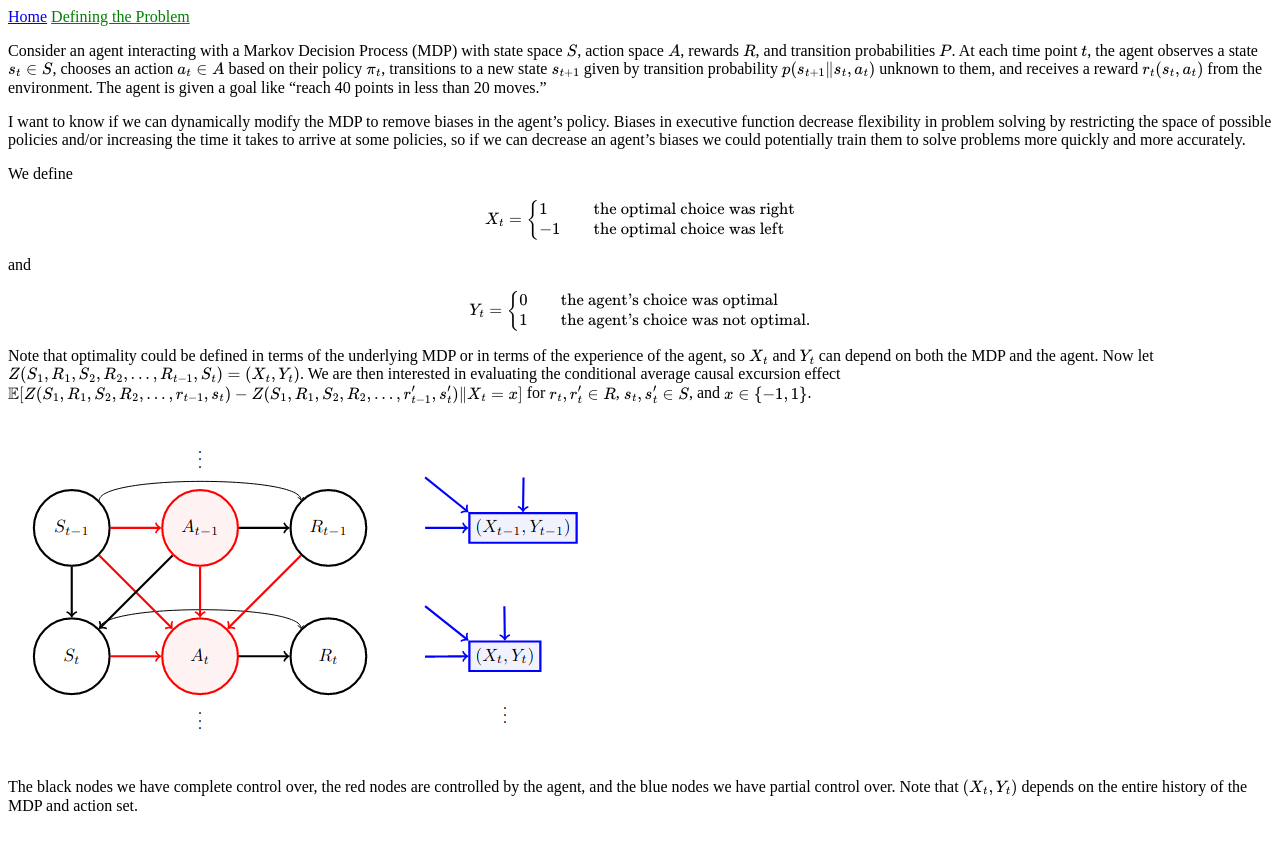
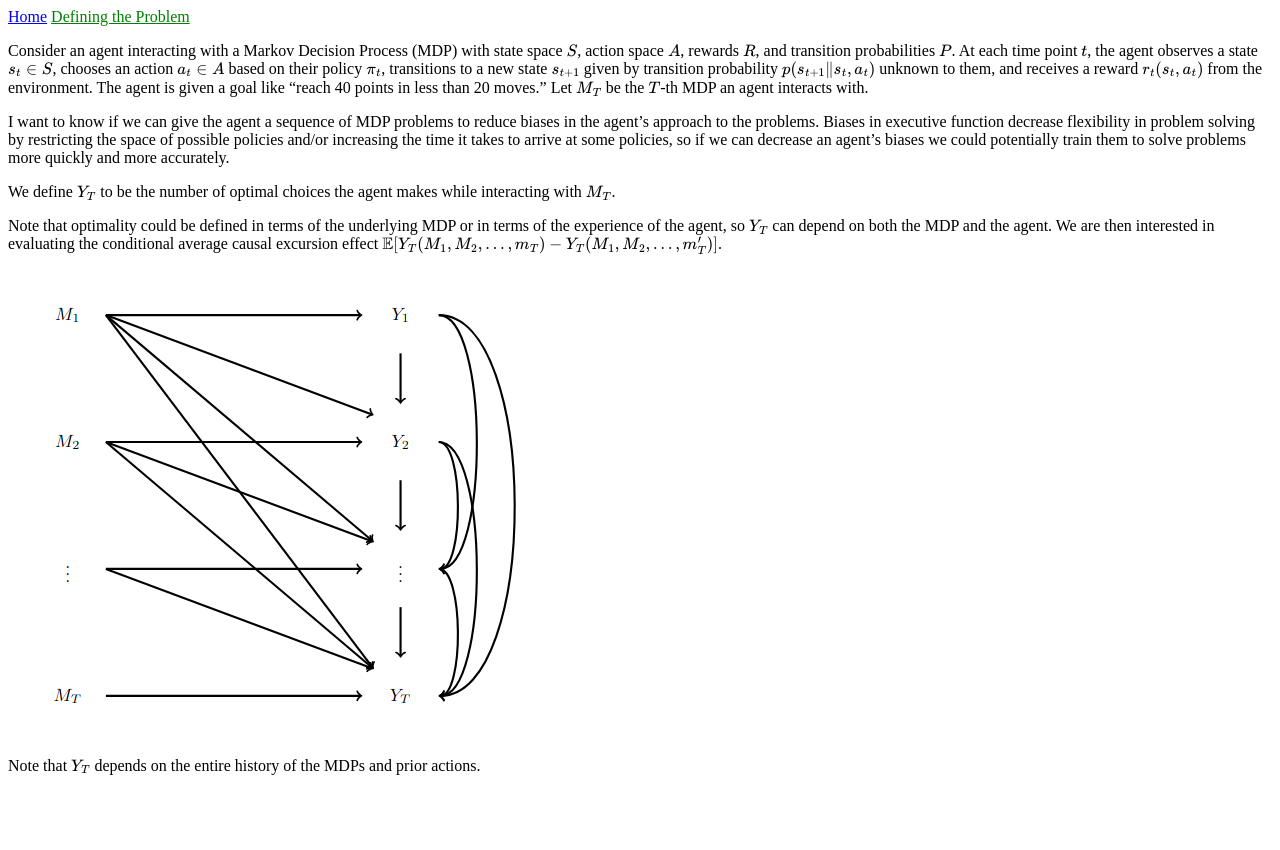
Before and after one commit to HaleyColgate/haleycolgate.github.io, a Jekyll site: the page built from hw2.md, in a window 1280 px wide. Shown: the top 850 px of the page. Built offline with Jekyll 4.4.1, drawn with Linux system fonts in a browser that asks for light colours.

Commit message:
update problem

```diff
--- a/hw2.md
+++ b/hw2.md
@@ -3,21 +3,14 @@ layout: default
 title: Defining the Problem
 ---
 
-Consider an agent interacting with a Markov Decision Process (MDP) with state space $$S$$, action space $$A$$, rewards $$R$$, and transition probabilities $$P$$.  At each time point $$t$$, the agent observes a state $$s_t\in S$$, chooses an action $$a_t\in A$$ based on their policy $$\pi_t$$, transitions to a new state $$s_{t+1}$$ given by transition probability $$p(s_{t+1}\|s_t,a_t)$$ unknown to them, and receives a reward $$r_t(s_{t}, a_{t})$$ from the environment.  The agent is given a goal like "reach 40 points in less than 20 moves."
+Consider an agent interacting with a Markov Decision Process (MDP) with state space $$S$$, action space $$A$$, rewards $$R$$, and transition probabilities $$P$$.  At each time point $$t$$, the agent observes a state $$s_t\in S$$, chooses an action $$a_t\in A$$ based on their policy $$\pi_t$$, transitions to a new state $$s_{t+1}$$ given by transition probability $$p(s_{t+1}\|s_t,a_t)$$ unknown to them, and receives a reward $$r_t(s_{t}, a_{t})$$ from the environment.  The agent is given a goal like "reach 40 points in less than 20 moves." Let $$M_T$$ be the $$T$$-th MDP an agent interacts with.
 
-I want to know if we can dynamically modify the MDP to remove biases in the agent's policy.  Biases in executive function decrease flexibility in problem solving by restricting the space of possible policies and/or increasing the time it takes to arrive at some policies, so if we can decrease an agent's biases we could potentially train them to solve problems more quickly and more accurately.
+I want to know if we can give the agent a sequence of MDP problems to reduce biases in the agent's approach to the problems.  Biases in executive function decrease flexibility in problem solving by restricting the space of possible policies and/or increasing the time it takes to arrive at some policies, so if we can decrease an agent's biases we could potentially train them to solve problems more quickly and more accurately.
 
-We define
+We define $$Y_T$$ to be the number of optimal choices the agent makes while interacting with $$M_T$$.
 
-$$X_t=\begin{cases} 1 && \text{the optimal choice was right} \\ -1 && \text{the optimal choice was left} \end{cases}$$
+Note that optimality could be defined in terms of the underlying MDP or in terms of the experience of the agent, so $$Y_T$$ can depend on both the MDP and the agent.  We are then interested in evaluating the conditional average causal excursion effect $$\mathbb{E}[Y_T(M_1, M_2, \dots, m_T) - Y_T(M_1, M_2, \dots, m_T')]$$.
 
-and
+![Directed Acyclic Graph](/assets/images/mdp_diagram.png)
 
-$$Y_t=\begin{cases} 0 && \text{the agent's choice was optimal}\\
-1 && \text{the agent's choice was not optimal.}\end{cases}$$
-
-Note that optimality could be defined in terms of the underlying MDP or in terms of the experience of the agent, so $$X_t$$ and $$Y_t$$ can depend on both the MDP and the agent.  Now let $$Z(S_1,R_1,S_2,R_2,...,R_{t-1},S_t) = (X_t,Y_t)$$.  We are then interested in evaluating the conditional average causal excursion effect $$\mathbb{E}[Z(S_1,R_1,S_2,R_2,...,r_{t-1},s_t) - Z(S_1,R_1,S_2,R_2,...,r'_{t-1},s'_t)\|X_t=x]$$ for $$r_t,r'_t\in R$$, $$s_t,s'_t\in S$$, and $$x\in\{-1,1\}$$.
-
-![Directed Acyclic Graph](/assets/images/dag.png)
-
-The black nodes we have complete control over, the red nodes are controlled by the agent, and the blue nodes we have partial control over.  Note that $$(X_t, Y_t)$$ depends on the entire history of the MDP and action set.
+Note that $$Y_T$$ depends on the entire history of the MDPs and prior actions.
```
Also changed, not shown: assets/images/mdp_diagram.png (added).
